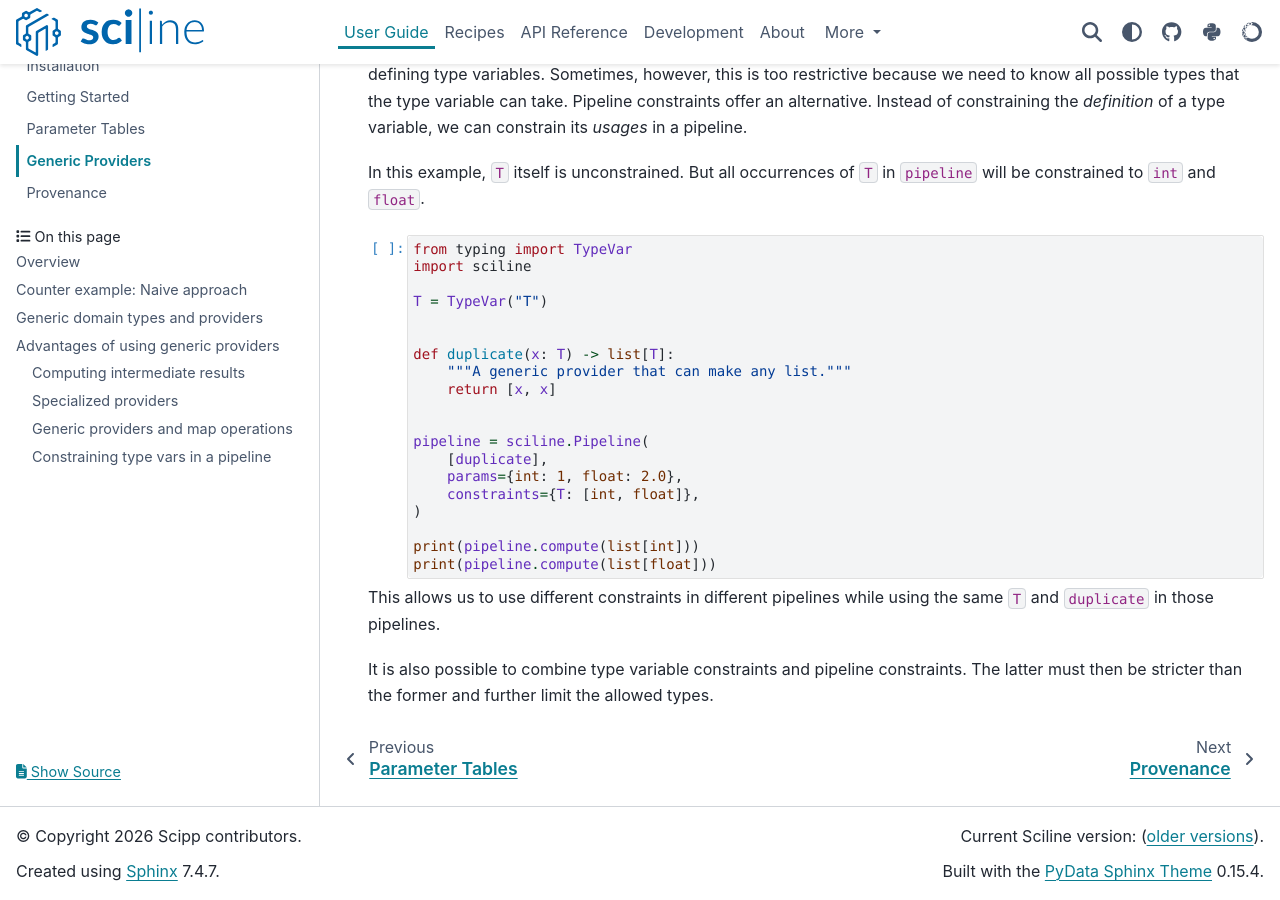
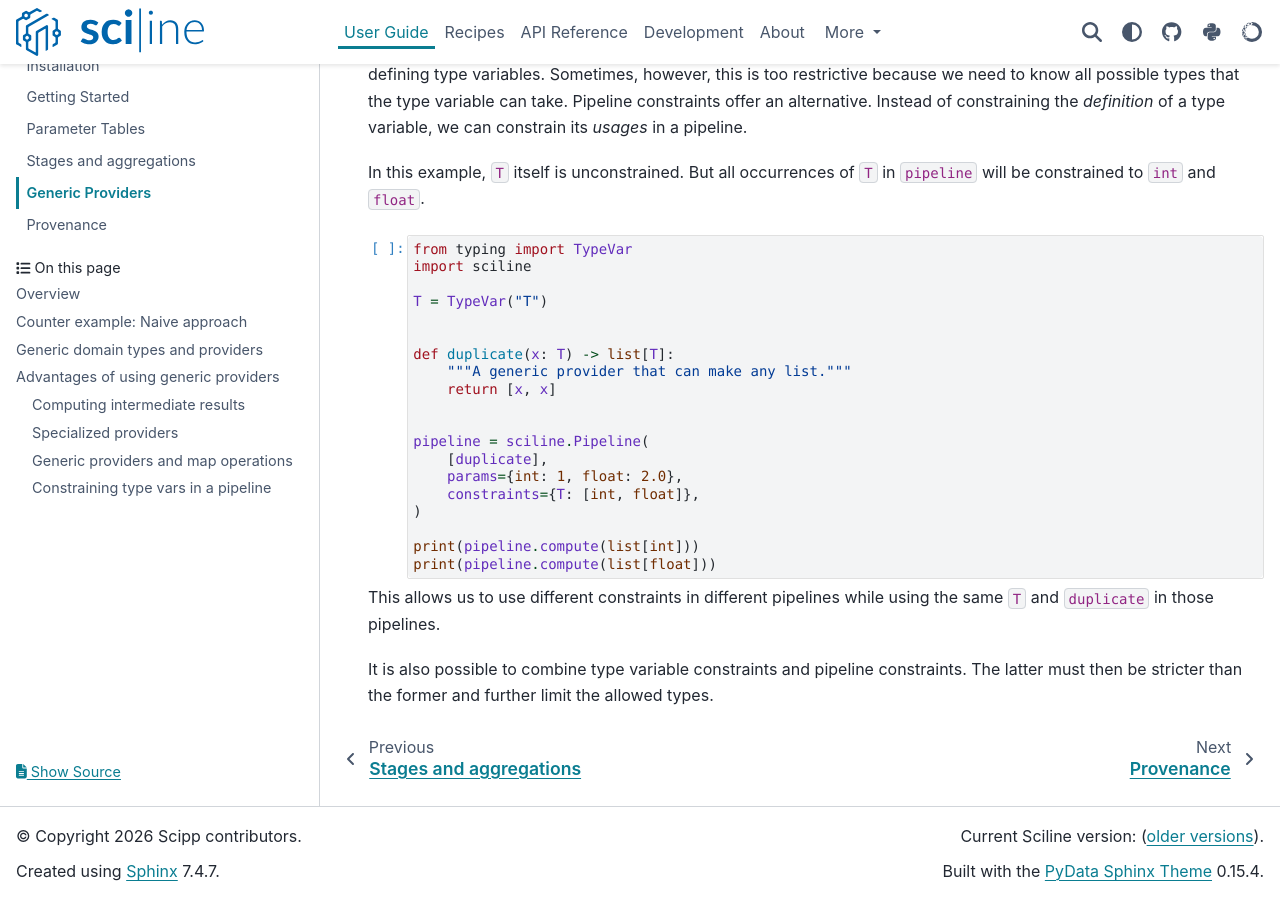
Before and after one commit to scipp/sciline, a Sphinx documentation site: the page built from docs/user-guide/generic-providers.ipynb, in a window 1280 px wide and 900 px high, scrolled down 6746 px. Built offline with Sphinx 7.4.7 and the PyData theme 0.15.4, drawn with Linux system fonts in a browser that asks for light colours; the version number could not be read and is left out.

Commit message:
Add user guide on stages and aggregations
A user-guide page next to the parameter-tables page, using one example
that grows through the sections: a stage and what it holds, warming
several stages, an aggregation with Buffered, a running-sum accumulator,
the three steps called separately and a member dropped by recombining
held contributions, members contributed in parallel from a thread pool,
compute_members, an accumulation key that turns out static, and a table
with two member keys. The page does not claim to replace parameter
tables; ADR 0003 is not accepted yet.

````diff
--- a/docs/user-guide/index.md
+++ b/docs/user-guide/index.md
@@ -8,6 +8,7 @@
 installation
 getting-started
 parameter-tables
+stages-and-aggregations
 generic-providers
 provenance
 ```
````
Also changed, not shown: docs/user-guide/stages-and-aggregations.ipynb (added).
